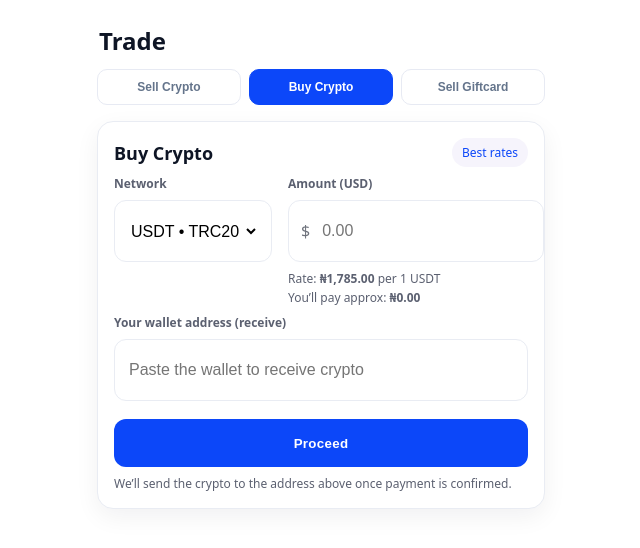
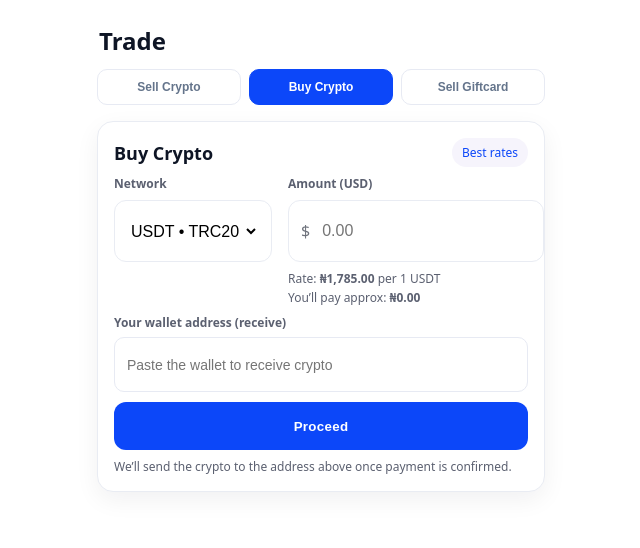
Before and after one commit to wimichub0-ai/Bnapx-User-interface-v.1, a Next.js app: page /trade in a window 1280 px wide. Both pictures are taken after a click on the button "Buy Crypto". Shown: the top 548 px of the page, without its empty margins (319-959 px from the left). Built offline with nearby package versions, Linux system fonts and the light colour scheme.

Commit message:
Update page.jsx

```diff
--- a/app/trade/page.jsx
+++ b/app/trade/page.jsx
@@ -127,14 +127,17 @@ function SellCard(){
       </div>
 
      <div style={{ marginTop: 10 }}>
-        <div className="small" style={{ fontWeight: 700, marginBottom: 6 }}>Send to this wallet</div>
+  <div className="small" style={{ fontWeight: 700, marginBottom: 6 }}>
+    Send to this wallet
+  </div>
   <div className="wallet-display">
     <input readOnly value={BNAPX_WALLET} />
-          <button className="tabbtn" type="button" onClick={copyAddr} style={{ whiteSpace:'nowrap' }}>
+    <button className="copy-btn" type="button" onClick={copyAddr}>
       {copied ? 'Copied' : 'Copy'}
     </button>
   </div>
 </div>
+
 
       <button className="btn" style={{ marginTop: 12 }} onClick={()=>setConfirmOpen(true)}>I have sent</button>
       <div className="small" style={{ marginTop: 8 }}>
@@ -226,9 +229,15 @@ function BuyCard(){
       </div>
 
      <div style={{ marginTop: 8 }}>
-        <div className="small" style={{ fontWeight: 700, marginBottom: 6 }}>Your wallet address (receive)</div>
-        <div className="field">
-          <input placeholder="Paste the wallet to receive crypto" value={toAddr} onChange={e=>setToAddr(e.target.value)} />
+  <div className="small" style={{ fontWeight: 700, marginBottom: 6 }}>
+    Your wallet address (receive)
+  </div>
+  <div className="wallet-display">
+    <input
+      placeholder="Paste the wallet to receive crypto"
+      value={toAddr}
+      onChange={e=>setToAddr(e.target.value)}
+    />
   </div>
 </div>
 
```
Lines whose indentation alone changed are shown as unchanged.
